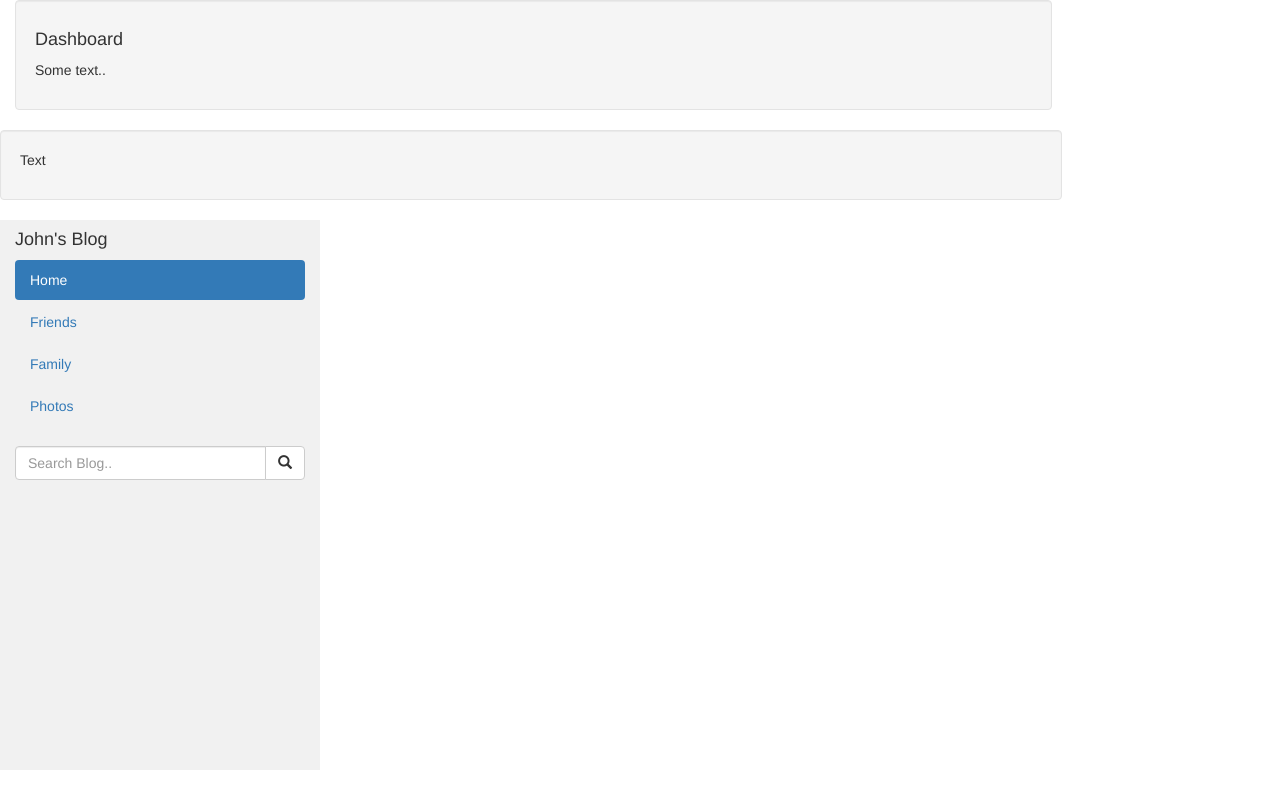
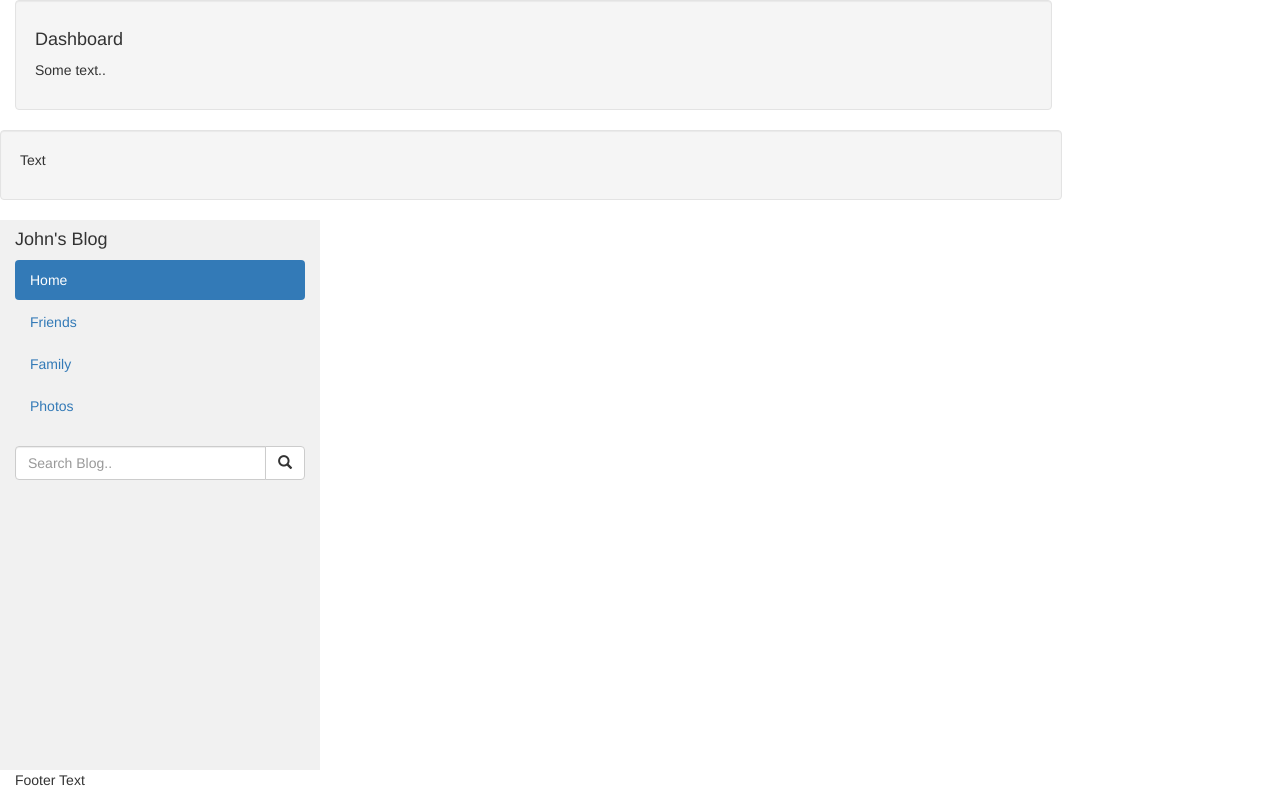
Before and after one commit to nels8108/ACMDigitalSignage, a plain HTML site: page index.html in a window 1280 px wide. Drawn offline with nearby package versions, Linux system fonts and the light colour scheme.

Commit message:
Update index.html

```diff
--- a/index.html
+++ b/index.html
@@ -61,7 +61,9 @@
     </div>
     </div>
   </div>
-
+<footer class="container-fluid">
+  <p>Footer Text</p>
+</footer>
 
 </body>
 </html>
```
